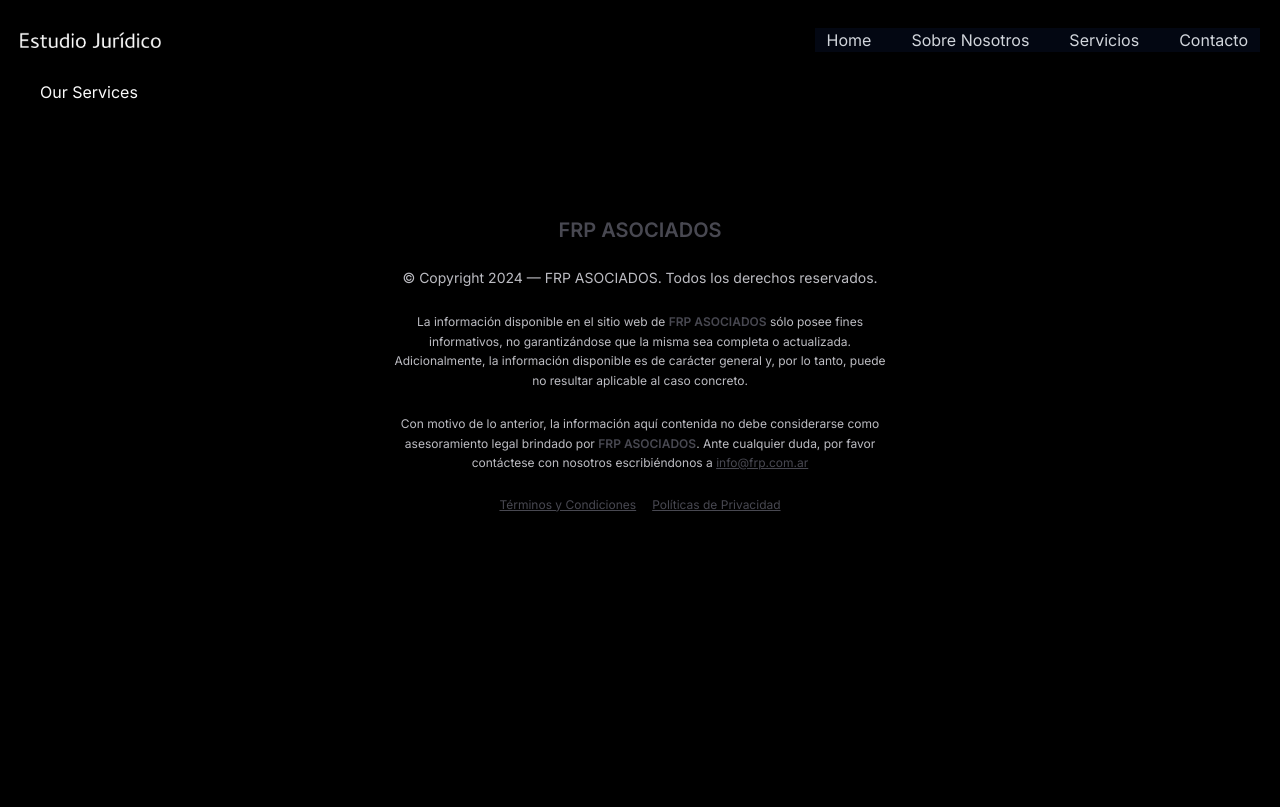
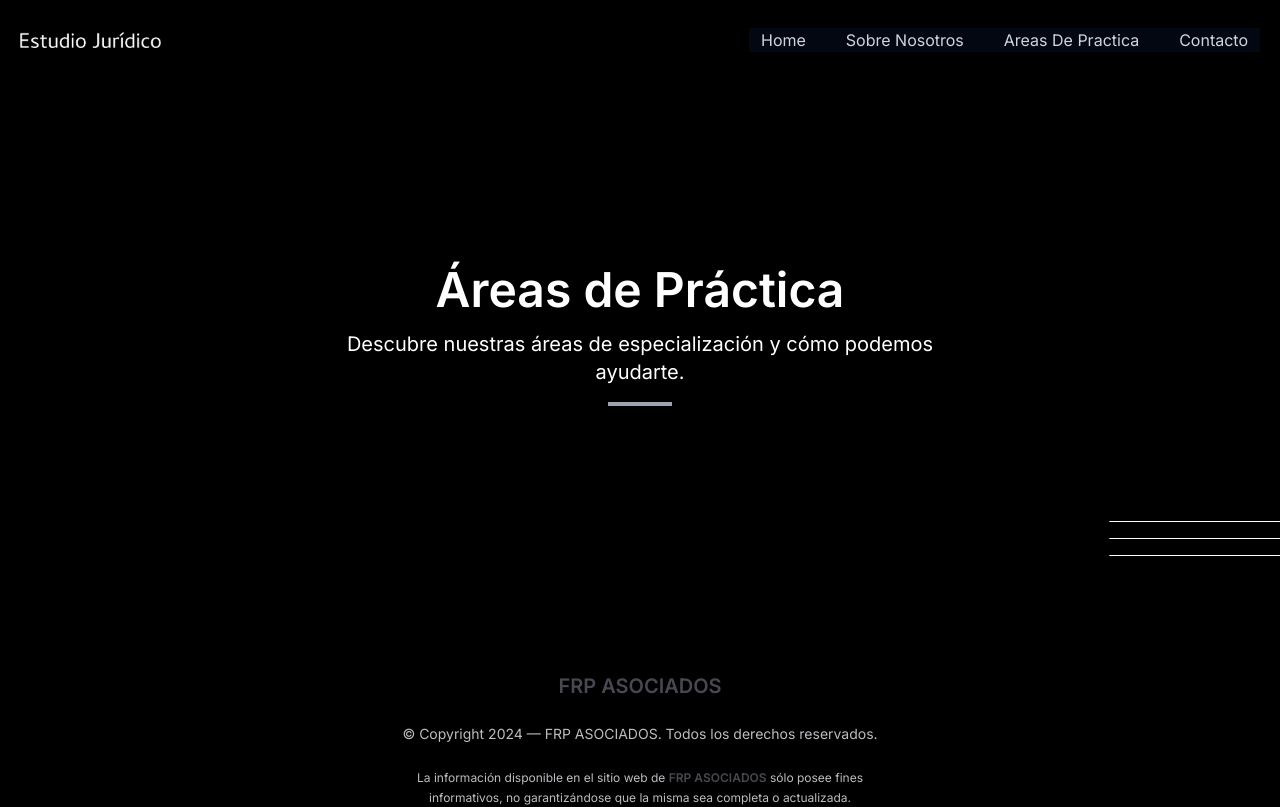
Before and after one commit to sromero1905/FRPAsociados, a Next.js app: page /services in a window 1280 px wide. Shown: the top 807 px of the page. Built offline with nearby package versions, Linux system fonts and the light colour scheme.

Commit message:
se agrega areas de practica hero

```diff
--- a/app/globals.css
+++ b/app/globals.css
@@ -190,7 +190,8 @@
     /* Ajustar altura máxima para la imagen */
   }
 
-  /* Estilos específicos para el componente AboutHero */
+
+
     .about-hero {
       @apply bg-black text-white p-8 lg:pb-6 lg:pt-12 flex flex-col items-center justify-center min-h-[80vh];
       font-family: 'Poppins', sans-serif;
@@ -208,6 +209,8 @@
     .about-hero .divider {
       @apply w-16 h-1 bg-white mx-auto mb-4;
     }
+
+
 
 
   /* Estilos específicos para la nueva sección AboutUsSection */
@@ -294,3 +297,15 @@
     max-width: 400px;
   }
 }
+
+/* Estilos específicos para la sección PracticeAreasHero */
+.practice-areas-hero {
+  background: linear-gradient(to bottom, #1f2937, #2d3748);
+}
+
+.practice-areas-hero .divider {
+  width: 4rem;
+  height: 0.25rem;
+  background-color: #a0aec0;
+  margin: 1rem auto;
+}
--- a/app/services/page.tsx
+++ b/app/services/page.tsx
@@ -2,18 +2,15 @@
 
 import Navbar from '@/components/Navbar';
 import Footer from '@/components/Footer';
-
-const ServicesPage = () => {
+import PracticeAreasHero from '@/components/service/PracticeAreasHero';
+const AboutPage = () => {
   return (
     <main className="relative bg-black flex flex-col overflow-hidden w-full">
       <Navbar />
-      <div className="max-w-7xl w-full mx-auto sm:px-10 px-5">
-        <h1>Our Services</h1>
-        {/* Aquí puedes agregar el contenido específico de la página de servicios */}
-      </div>
+      <PracticeAreasHero/>
       <Footer />
     </main>
   );
 };
 
-export default ServicesPage;
+export default AboutPage;
--- a/components/Navbar.tsx
+++ b/components/Navbar.tsx
@@ -43,7 +43,7 @@ const Navbar: React.FC = () => {
               </li>
               <li>
                 <Link href="/services" className="relative py-2.5 px-3 text-gray-300 hover:text-gray-100 group">
-                  Servicios
+                  Areas De Practica
                   <span className="absolute left-0 bottom-0 w-0 h-px bg-gray-100 transition-all duration-300 group-hover:w-full group-hover:left-0"></span>
                 </Link>
               </li>
--- /dev/null
+++ b/components/service/PracticeAreasHero.tsx
@@ -0,0 +1,66 @@
+"use client";
+
+import { motion } from "framer-motion";
+
+const PracticeAreasHero: React.FC = () => {
+  return (
+    <motion.section
+      className="relative bg-black text-white p-8 lg:pb-6 lg:pt-12 flex flex-col items-center justify-center min-h-[60vh] overflow-hidden"
+      initial={{ opacity: 0, y: 20, scale: 0.98 }}
+      animate={{ opacity: 1, y: 0, scale: 1 }}
+      transition={{ duration: 0.8, ease: "easeInOut" }}
+    >
+      <div className="text-center max-w-2xl mb-18 mt-6 relative z-10">
+        <motion.h1
+          className="text-4xl lg:text-5xl font-semibold mb-4"
+          initial={{ opacity: 0, y: 20 }}
+          animate={{ opacity: 1, y: 0 }}
+          transition={{ duration: 0.8, delay: 0.2, ease: "easeInOut" }}
+        >
+          Áreas de Práctica
+        </motion.h1>
+        <motion.p
+          className="text-lg lg:text-xl leading-relaxed mb-4"
+          initial={{ opacity: 0, y: 20 }}
+          animate={{ opacity: 1, y: 0 }}
+          transition={{ duration: 0.8, delay: 0.4, ease: "easeInOut" }}
+        >
+          Descubre nuestras áreas de especialización y cómo podemos ayudarte.
+        </motion.p>
+        <div className="w-16 h-1 bg-gray-400 mx-auto my-4"></div> {/* Divider */}
+      </div>
+
+      {/* Líneas diagonales animadas */}
+      <div className="absolute bottom-0 right-0 transform translate-x-1/3 translate-y-1/4">
+        <div className="flex flex-col space-y-4">
+          <motion.div
+            className="h-[1px] bg-white w-64 rotate-45"
+            initial={{ opacity: 0, x: -40, y: 20 }}
+            animate={{ opacity: 1, x: 0, y: 0 }}
+            transition={{ duration: 0.8, delay: 0.6, ease: "easeInOut" }}
+          />
+          <motion.div
+            className="h-[1px] bg-white w-64 rotate-45"
+            initial={{ opacity: 0, x: -40, y: 20 }}
+            animate={{ opacity: 1, x: 0, y: 0 }}
+            transition={{ duration: 0.8, delay: 0.8, ease: "easeInOut" }}
+          />
+          <motion.div
+            className="h-[1px] bg-white w-64 rotate-45"
+            initial={{ opacity: 0, x: -40, y: 20 }}
+            animate={{ opacity: 1, x: 0, y: 0 }}
+            transition={{ duration: 0.8, delay: 1, ease: "easeInOut" }}
+          />
+          <motion.div
+            className="h-[1px] bg-white w-64 rotate-45"
+            initial={{ opacity: 0, x: -40, y: 20 }}
+            animate={{ opacity: 1, x: 0, y: 0 }}
+            transition={{ duration: 0.8, delay: 1.2, ease: "easeInOut" }}
+          />
+        </div>
+      </div>
+    </motion.section>
+  );
+};
+
+export default PracticeAreasHero;
```
Lines whose indentation alone changed are shown as unchanged.
